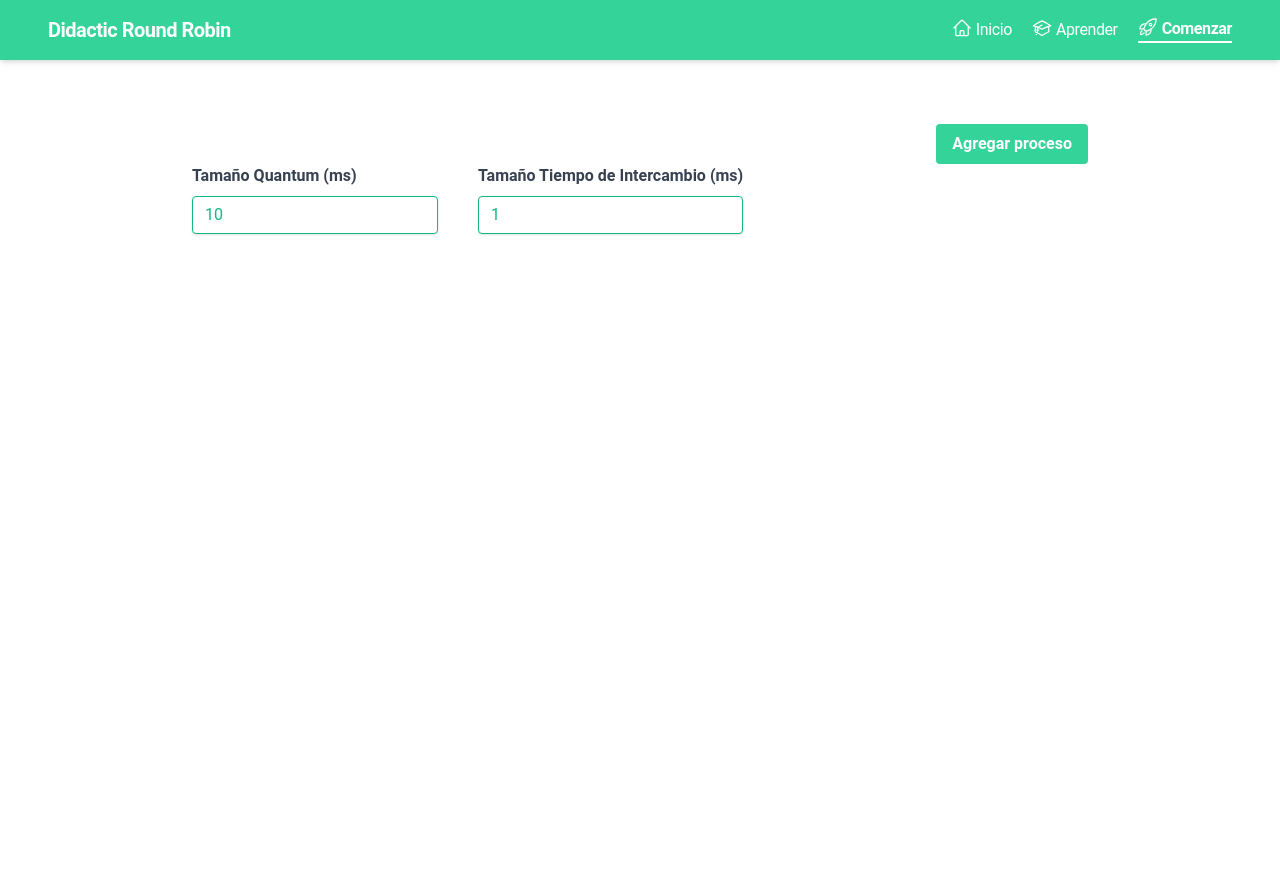
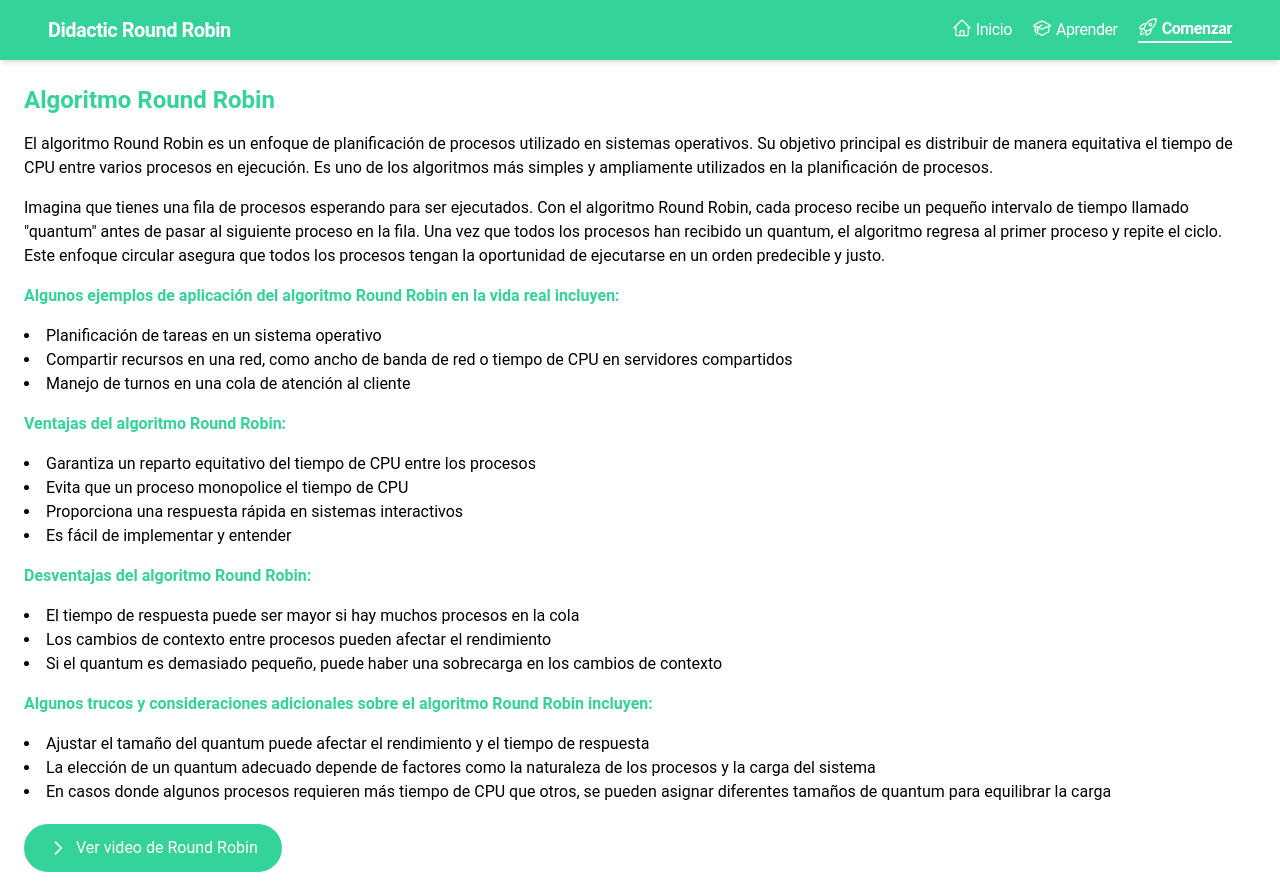
Before and after one commit to jacoboh27/didactic-round-robin, a React (Vite) app: page /roundrobin in a window 1280 px wide. Before the commit the page ends 800 px from the top, so only its background shows below. Built offline with nearby package versions, Linux system fonts and the light colour scheme.

Commit message:
feat: New page learn round robin

```diff
--- a/src/App.jsx
+++ b/src/App.jsx
@@ -5,6 +5,7 @@ import NotFound from "./pages/NotFoundPage";
 import Header from "./components/Header";
 import Contain from "./components/Contain";
 import ResultsPage from "./pages/ResultsPage";
+import LearnRoundRobin from "./pages/LearnRoundRobin";
 import { ToastContainer } from "react-toastify";
 import "react-toastify/dist/ReactToastify.css";
 import ProcessContextProvider from "./context/ProcessContext";
@@ -17,7 +18,7 @@ function App() {
           <Header />
           <Routes>
             <Route path="/" element={<HomePage />}></Route>
-            <Route path="/roundrobin" element={<Contain />}></Route>
+            <Route path="/roundrobin" element={<LearnRoundRobin />}></Route>
             <Route path="/results" element={<ResultsPage />}></Route>
             <Route path="*" element={<NotFound />}></Route>
           </Routes>
--- a/src/pages/HomePage.jsx
+++ b/src/pages/HomePage.jsx
@@ -55,7 +55,7 @@ const HomePage = () => {
               Aprende acerca de Round Robin y todo lo que necesitas de este método de forma fácil y eficaz.          </p>
           <div className="flex justify-center mt-5 h-max">
             <Link
-              to="/about"
+              to="/roundrobin"
               className="inline-block px-8 py-3 rounded-lg bg-emerald-400 text-white font-bold
               hover:bg-emerald-600 py-2 px-4 rounded focus:outline-none focus:shadow-outline
               transition duration-500 ease-in-out transform hover:-translate-y-1 hover:scale-110"
--- /dev/null
+++ b/src/pages/LearnRoundRobin.jsx
@@ -0,0 +1,113 @@
+import React from "react";
+
+const RoundRobinExplanation = () => {
+  return (
+    <div className="  p-6 rounded-lg">
+      <h2 className="text-2xl text-emerald-400 font-bold mb-4">
+        Algoritmo Round Robin
+      </h2>
+      <div className="space-y-4">
+        <p>
+          El algoritmo Round Robin es un enfoque de planificación de procesos
+          utilizado en sistemas operativos. Su objetivo principal es distribuir
+          de manera equitativa el tiempo de CPU entre varios procesos en
+          ejecución. Es uno de los algoritmos más simples y ampliamente
+          utilizados en la planificación de procesos.
+        </p>
+        <p>
+          Imagina que tienes una fila de procesos esperando para ser ejecutados.
+          Con el algoritmo Round Robin, cada proceso recibe un pequeño intervalo
+          de tiempo llamado "quantum" antes de pasar al siguiente proceso en la
+          fila. Una vez que todos los procesos han recibido un quantum, el
+          algoritmo regresa al primer proceso y repite el ciclo. Este enfoque
+          circular asegura que todos los procesos tengan la oportunidad de
+          ejecutarse en un orden predecible y justo.
+        </p>
+        <p className="text-emerald-400 font-bold">
+          Algunos ejemplos de aplicación del algoritmo Round Robin en la vida
+          real incluyen:
+        </p>
+        <ul className="list-disc list-inside">
+          <li>Planificación de tareas en un sistema operativo</li>
+          <li>
+            Compartir recursos en una red, como ancho de banda de red o tiempo
+            de CPU en servidores compartidos
+          </li>
+          <li>Manejo de turnos en una cola de atención al cliente</li>
+        </ul>
+        <p className="text-emerald-400 font-bold">
+          Ventajas del algoritmo Round Robin:
+        </p>
+        <ul className="list-disc list-inside">
+          <li>
+            Garantiza un reparto equitativo del tiempo de CPU entre los procesos
+          </li>
+          <li>Evita que un proceso monopolice el tiempo de CPU</li>
+          <li>Proporciona una respuesta rápida en sistemas interactivos</li>
+          <li>Es fácil de implementar y entender</li>
+        </ul>
+        <p className="text-emerald-400 font-bold">
+          Desventajas del algoritmo Round Robin:
+        </p>
+        <ul className="list-disc list-inside">
+          <li>
+            El tiempo de respuesta puede ser mayor si hay muchos procesos en la
+            cola
+          </li>
+          <li>
+            Los cambios de contexto entre procesos pueden afectar el rendimiento
+          </li>
+          <li>
+            Si el quantum es demasiado pequeño, puede haber una sobrecarga en
+            los cambios de contexto
+          </li>
+        </ul>
+        <p className="text-emerald-400 font-bold">
+          Algunos trucos y consideraciones adicionales sobre el algoritmo Round
+          Robin incluyen:
+        </p>
+        <ul className="list-disc list-inside">
+          <li>
+            Ajustar el tamaño del quantum puede afectar el rendimiento y el
+            tiempo de respuesta
+          </li>
+          <li>
+            La elección de un quantum adecuado depende de factores como la
+            naturaleza de los procesos y la carga del sistema
+          </li>
+          <li>
+            En casos donde algunos procesos requieren más tiempo de CPU que
+            otros, se pueden asignar diferentes tamaños de quantum para
+            equilibrar la carga
+          </li>
+        </ul>
+      </div>
+      <button className="bg-emerald-400 mt-5 text-white px-6 py-3 rounded-full hover:bg-emerald-500 transition duration-300 ease-in-out">
+        <a
+          href="https://drive.google.com/file/d/1CeN8QH_SPwFRp59d_ekoYW7dwZAtrZM7/view?usp=sharing"
+          target="_blank"
+          rel="noopener noreferrer"
+        >
+          <span className="flex items-center">
+            <svg
+              className="h-5 w-5 mr-2"
+              fill="none"
+              viewBox="0 0 24 24"
+              stroke="currentColor"
+            >
+              <path
+                strokeLinecap="round"
+                strokeLinejoin="round"
+                strokeWidth="2"
+                d="M9 5l7 7-7 7"
+              />
+            </svg>
+            Ver video de Round Robin
+          </span>
+        </a>
+      </button>
+    </div>
+  );
+};
+
+export default RoundRobinExplanation;
```
